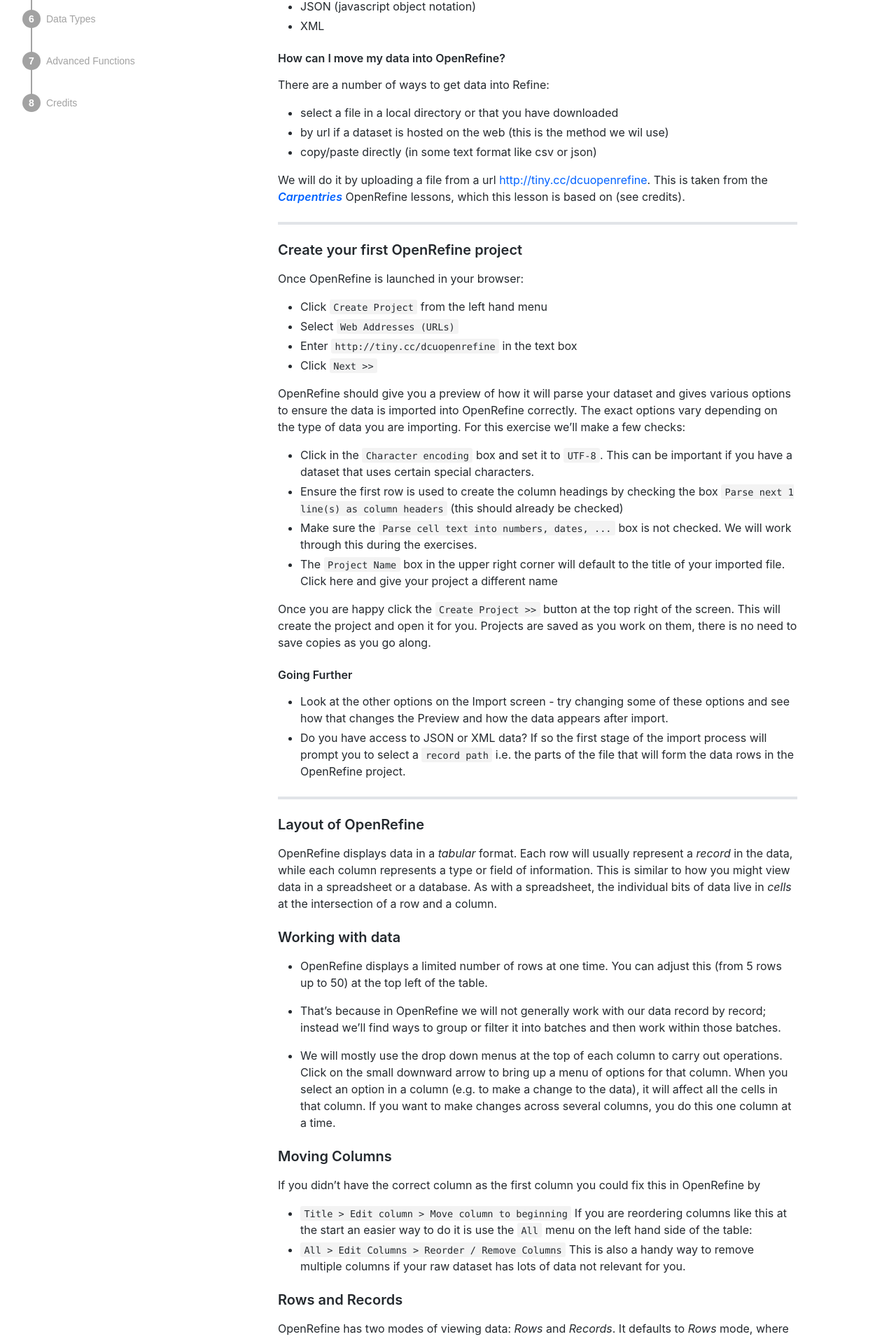
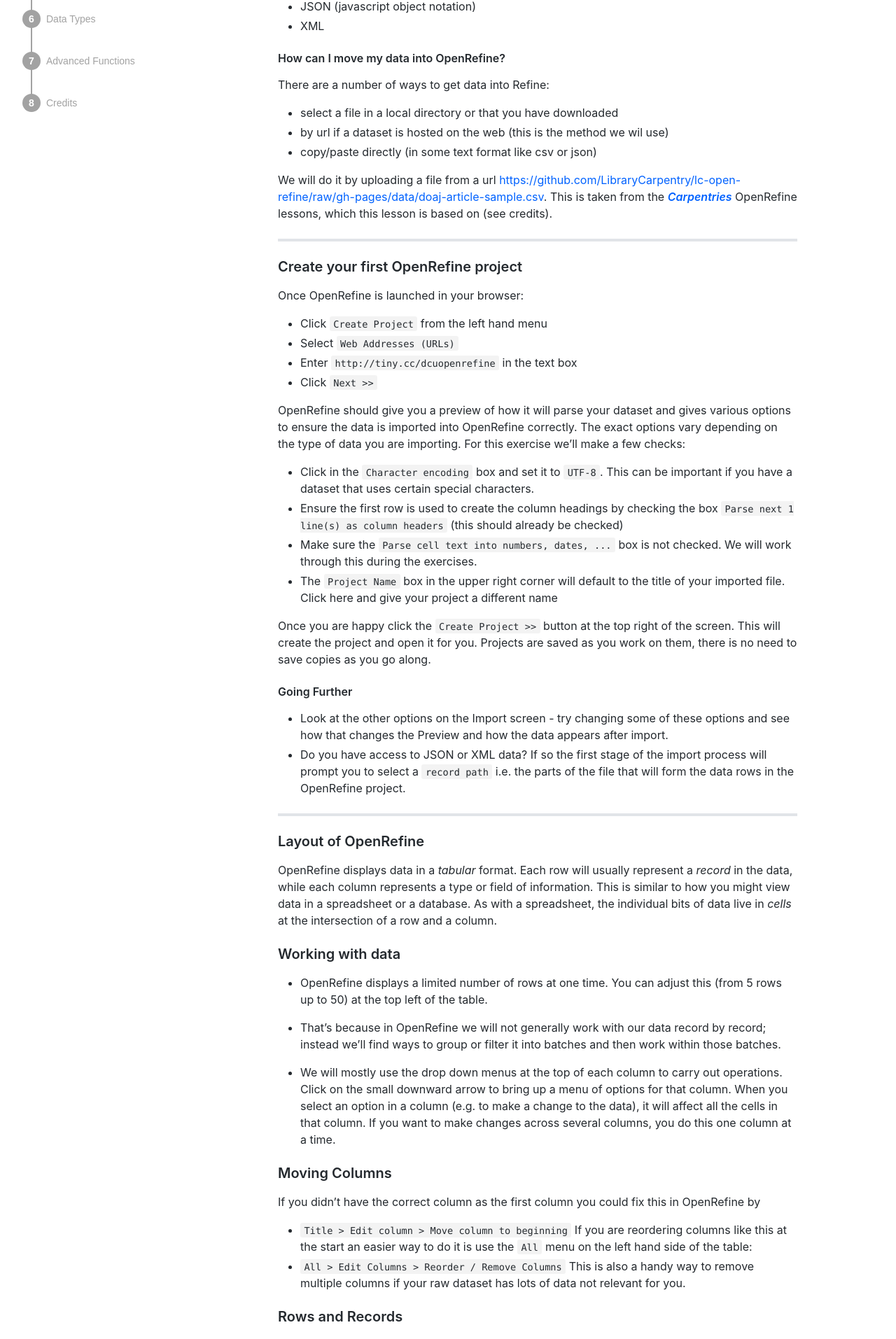
Before and after one commit to DCULibrary/open-refine-workshop, a Jekyll site: the page built from _workshop/getting-started.md, in a window 1280 px wide. Shown: the part 369-2282 px from the top of the page at 70% size. Built offline with Jekyll 4.4.1, drawn with Linux system fonts in a browser that asks for light colours; some web fonts are replaced; part of the change alters nothing that is shown.

Commit message:
fix link

```diff
--- a/_workshop/getting-started.md
+++ b/_workshop/getting-started.md
@@ -18,7 +18,7 @@ There are a number of ways to get data into Refine:
 * by url if a dataset is hosted on the web (this is the method we wil use)
 * copy/paste directly (in some text format like csv or json)
 
-We will do it by uploading a file from a url <http://tiny.cc/dcuopenrefine>. This is taken from the __[*Carpentries*](https://carpentries.org)__ OpenRefine lessons, which this lesson is based on (see credits).
+We will do it by uploading a file from a url <https://github.com/LibraryCarpentry/lc-open-refine/raw/gh-pages/data/doaj-article-sample.csv>. This is taken from the __[*Carpentries*](https://carpentries.org)__ OpenRefine lessons, which this lesson is based on (see credits).
 
 ----------------------
 
```
